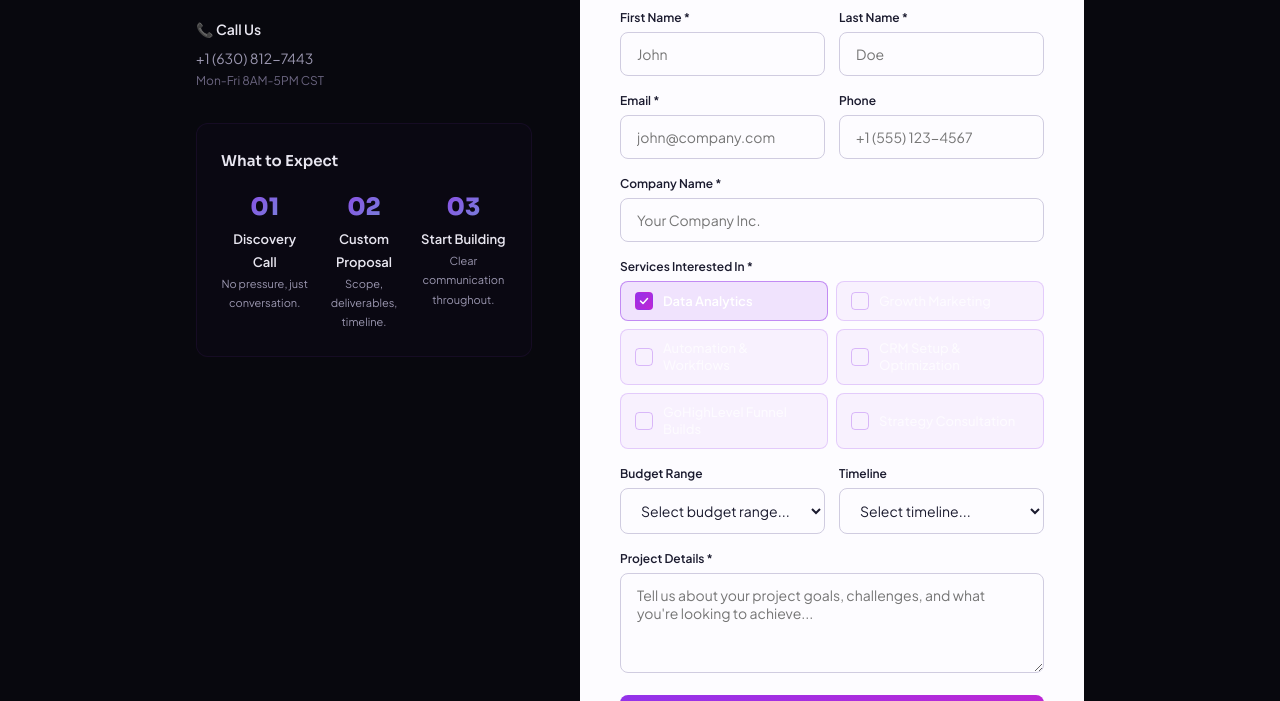
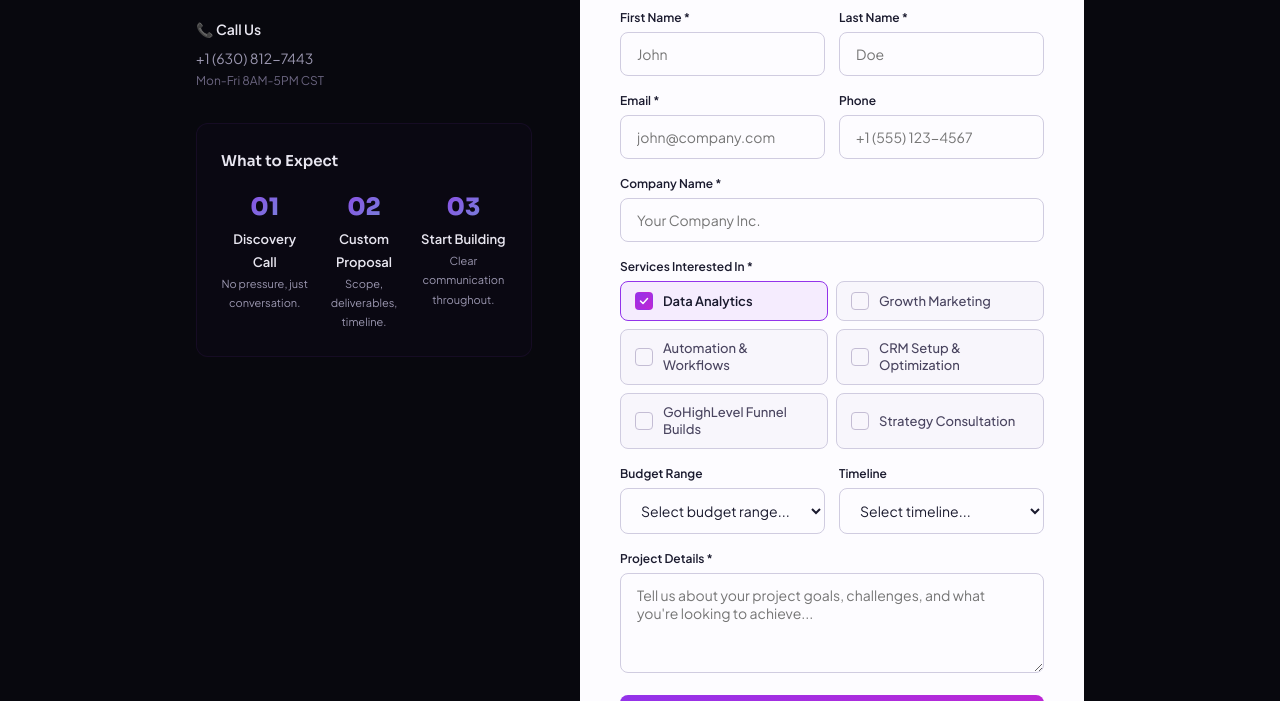
Before and after one commit to inklock-automation/landing-page, a website: page contact.html in a window 1280 px wide. Both pictures are taken after a click on the label "Data Analytics". Shown: the part 668-1369 px from the top of the page. Drawn offline with Linux system fonts and the light colour scheme.

Commit message:
Update contact.html

```diff
--- a/contact.html
+++ b/contact.html
@@ -26,19 +26,19 @@
   gap: 10px;
   padding: 10px 14px;
   border-radius: 8px;
-  border: 1px solid rgba(147,51,234,.2);
-  background: rgba(147,51,234,.05);
+  border: 1px solid #d0cce0;
+  background: #f8f6fc;
   cursor: pointer;
   transition: all .2s ease;
   user-select: none;
 }
 .service-check:hover {
-  border-color: rgba(147,51,234,.35);
-  background: rgba(147,51,234,.08);
+  border-color: rgba(147,51,234,.4);
+  background: #f0ecf8;
 }
 .service-check.selected {
-  border-color: rgba(147,51,234,.5);
-  background: rgba(147,51,234,.12);
+  border-color: #9333ea;
+  background: rgba(147,51,234,.08);
 }
 .service-check input[type="checkbox"] {
   display: none;
@@ -48,7 +48,7 @@
   height: 18px;
   min-width: 18px;
   border-radius: 4px;
-  border: 1.5px solid rgba(147,51,234,.3);
+  border: 1.5px solid #c4bdd4;
   display: flex;
   align-items: center;
   justify-content: center;
@@ -71,12 +71,12 @@
 .check-label {
   font-size: 13px;
   font-weight: 500;
-  color: rgba(255,255,255,.7);
+  color: #4a4560;
   transition: color .2s ease;
   line-height: 1.3;
 }
 .service-check.selected .check-label {
-  color: #fff;
+  color: #1a1a2e;
   font-weight: 600;
 }
 @keyframes fadeUp { from { opacity:0; transform:translateY(16px) } to { opacity:1; transform:translateY(0) } }
```
